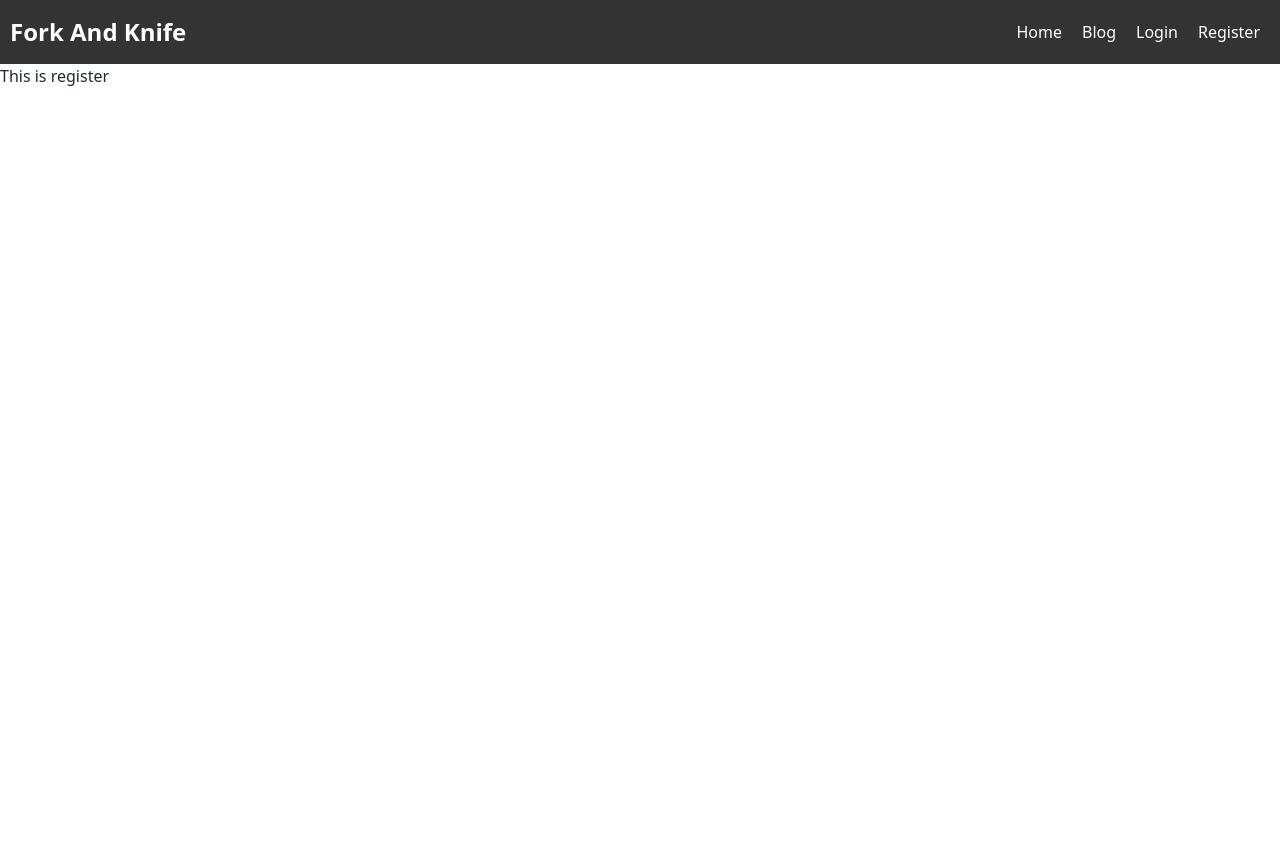
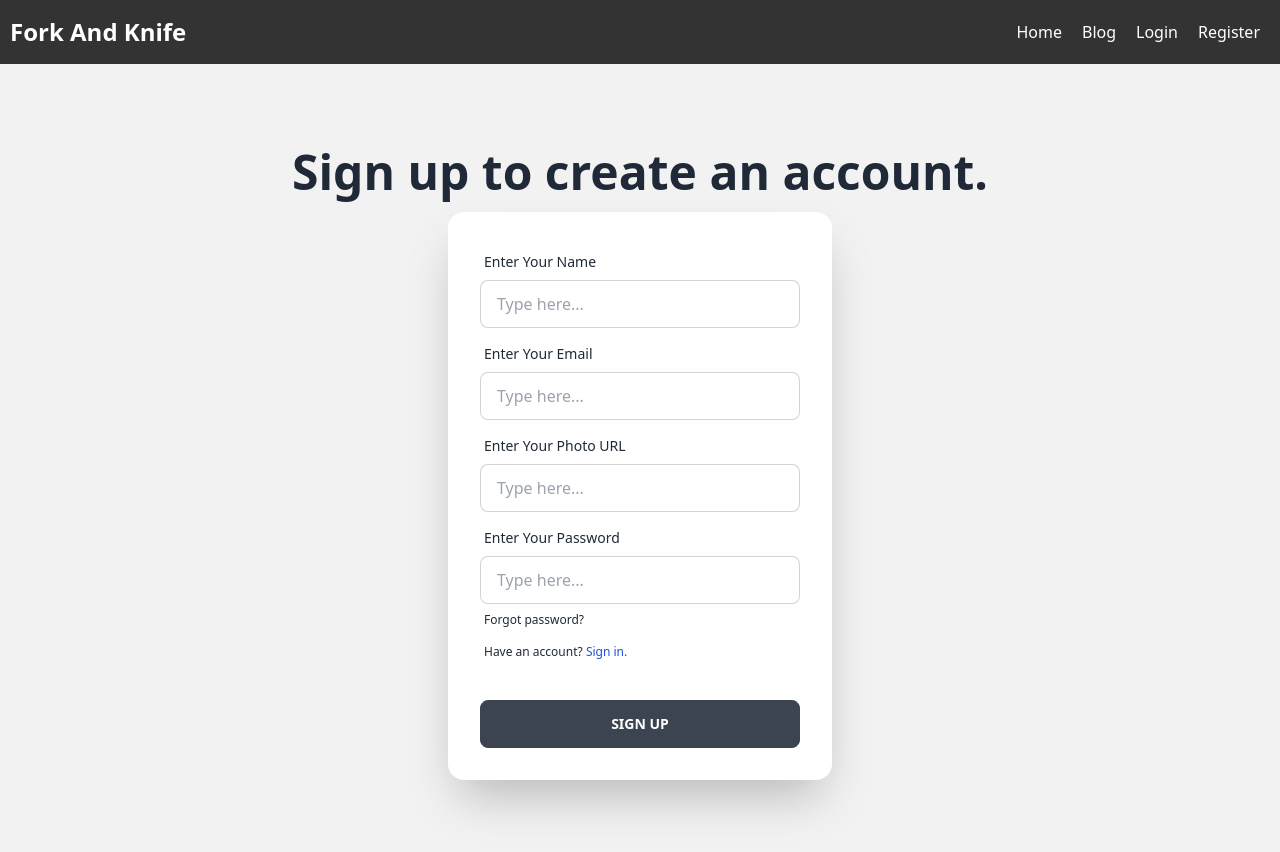
Before and after one commit to smhasanjamil/chef-recipe-hunter-client-side, a React (Vite) app: page /register in a window 1280 px wide. Shown: the top 852 px of the page. Before the commit the page ends 800 px from the top, so only its background shows below. Built offline with nearby package versions, Linux system fonts and the light colour scheme.

Commit message:
Registration form created access data from input field

```diff
--- a/package.json
+++ b/package.json
@@ -11,6 +11,7 @@
   },
   "dependencies": {
     "daisyui": "^2.51.6",
+    "firebase": "^9.21.0",
     "localforage": "^1.10.0",
     "match-sorter": "^6.3.1",
     "react": "^18.2.0",
--- a/src/components/Register/Register.jsx
+++ b/src/components/Register/Register.jsx
@@ -1,9 +1,66 @@
 import React from 'react';
+import { Link } from 'react-router-dom';
 
 const Register = () => {
+    const handleSignUp = (event) => {
+        event.preventDefault();
+        // console.log(event.target.name.value);
+
+        const name = event.target.name.value;
+        const email = event.target.email.value;
+        const photoURL = event.target.photoURL.value;
+        const password = event.target.password.value;
+
+        console.log(name, email, photoURL, password);
+    }
     return (
         <div className='mx-auto container'>
-            <h1>This is register</h1>
+
+            <div className="hero min-h-screen bg-base-200">
+                <div className="hero-content flex-col">
+                    <div className="text-center lg:text-left">
+                        <h1 className="text-5xl font-bold">Sign up to create an account.</h1>
+                    </div>
+                    <div className="card flex-shrink-0 w-full max-w-sm shadow-2xl bg-base-100">
+                        <form onSubmit={handleSignUp} className="card-body">
+                            <div className="form-control">
+                                <label className="label">
+                                    <span className="label-text">Enter Your Name</span>
+                                </label>
+                                <input type="text" name='name' placeholder="Type here..." className="input input-bordered" />
+                            </div>
+                            <div className="form-control">
+                                <label className="label">
+                                    <span className="label-text">Enter Your Email</span>
+                                </label>
+                                <input type="email" name='email' placeholder="Type here..." className="input input-bordered" />
+                            </div>
+                            <div className="form-control">
+                                <label className="label">
+                                    <span className="label-text">Enter Your Photo URL</span>
+                                </label>
+                                <input type="text" name='photoURL' placeholder="Type here..." className="input input-bordered" />
+                            </div>
+                            <div className="form-control">
+                                <label className="label">
+                                    <span className="label-text">Enter Your Password</span>
+                                </label>
+                                <input type="password" name='password' placeholder="Type here..." className="input input-bordered" />
+                                <label className="label">
+                                    <a href="#" className="label-text-alt link link-hover">Forgot password?</a>
+                                </label>
+                                <label className="label">
+                                    <p href="#" className="label-text-alt">Have an account? <Link to="/login" className='link link-hover text-blue-700'>Sign in.</Link></p>
+                                </label>
+                            </div>
+                            <div className="form-control mt-6">
+                                <button className="btn">Sign Up</button>
+                            </div>
+                        </form>
+                    </div>
+                </div>
+            </div>
+
         </div>
     );
 };
--- /dev/null
+++ b/src/providers/AuthProviders.jsx
@@ -0,0 +1,11 @@
+import React from 'react';
+
+const AuthProviders = () => {
+    return (
+        <div>
+
+        </div>
+    );
+};
+
+export default AuthProviders;
```
Also changed, not shown: src/firebase/firebase.config.js (added), 1 other file (tests, documents, lock files or other folders).
